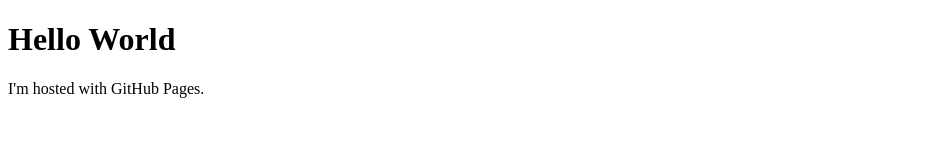
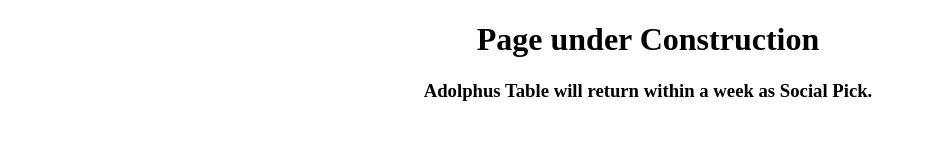
Before and after one commit to adolphustable/adolphustable.github.io, a plain HTML site: page index.html in a window 1280 px wide. Shown: the whole page, without its empty margins (0-927 px from the left). Drawn offline with Linux system fonts and the light colour scheme.

Commit message:
Add files via upload

```diff
--- a/index.html
+++ b/index.html
@@ -1,7 +1,10 @@
 <!DOCTYPE html>
 <html>
+<head>
+<link rel="stylesheet" type="text/css" href="styles.css" />
+</head>
 <body>
-<h1>Hello World</h1>
-<p>I'm hosted with GitHub Pages.</p>
+<h1>Page under Construction</h1>
+<h3>Adolphus Table will return within a week as Social Pick.</h3>
 </body>
 </html>
--- /dev/null
+++ b/styles.css
@@ -0,0 +1,6 @@
+html, body {
+  padding: 0;
+  margin: -;
+  width: 100%;
+  text-align: center;
+}
```
